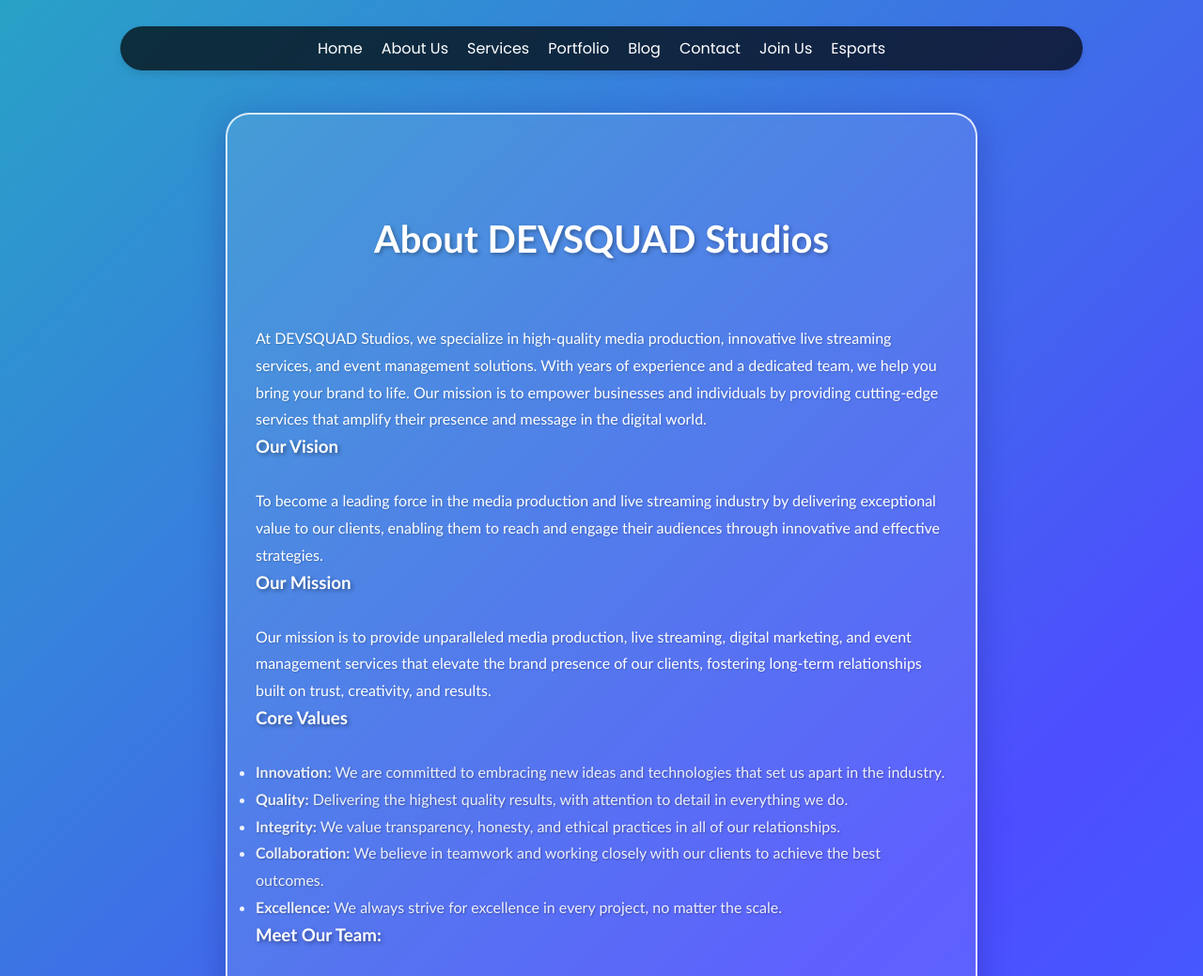
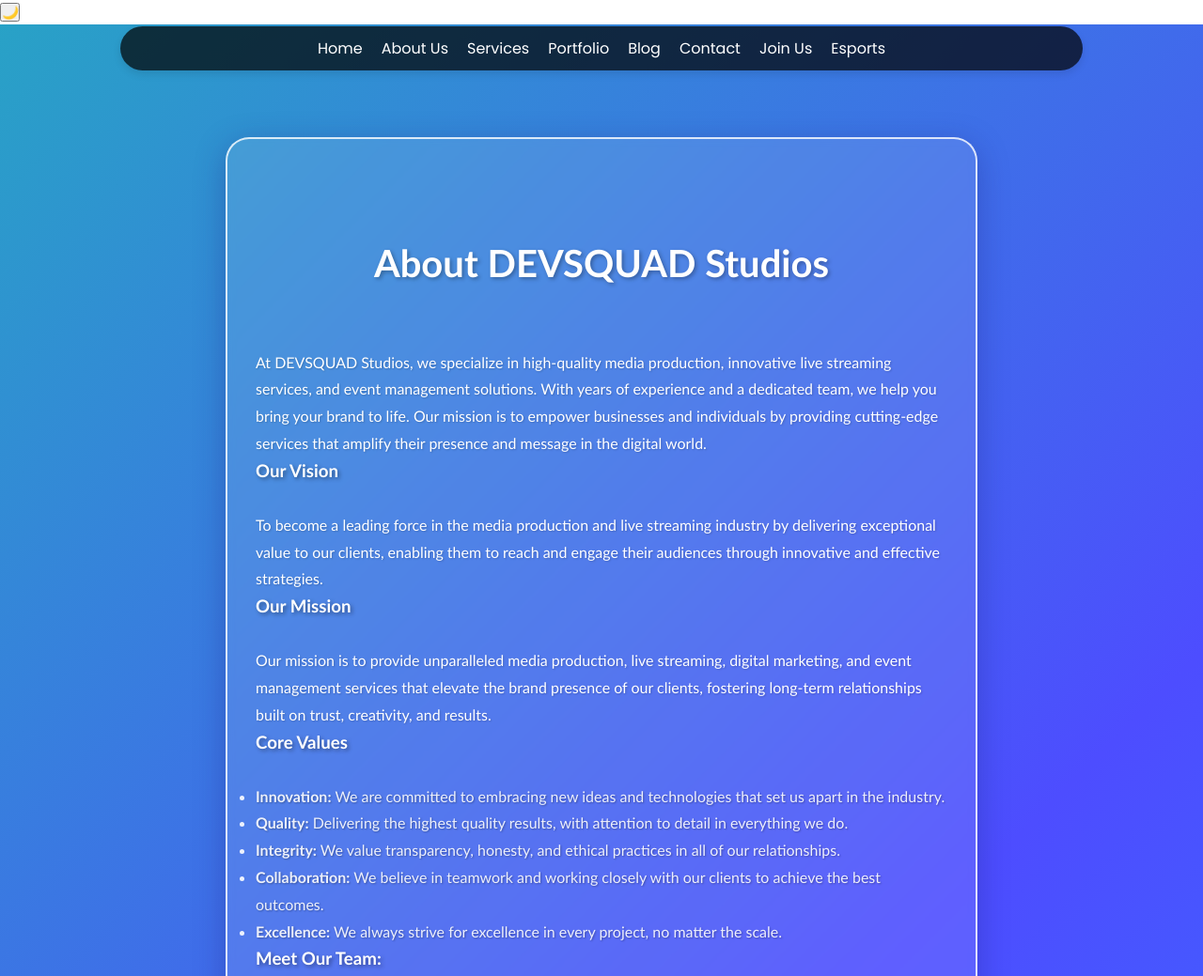
Before and after one commit to Joshwin-James/DEVSQUAD, a website: page aboutus.html in a window 1280 px wide. Shown: the top 1039 px of the page at 94% size. Drawn offline with nearby package versions, Linux system fonts and the light colour scheme.

Commit message:
Update aboutus.html

```diff
--- a/aboutus.html
+++ b/aboutus.html
@@ -8,9 +8,13 @@
     <link href="https://fonts.googleapis.com/css2?family=Poppins:wght@400;600;800&family=Open+Sans:wght@400;600&display=swap" rel="stylesheet">
     <link rel="stylesheet" href="style.css">
     <link href="https://cdn.jsdelivr.net/npm/aos@2.3.4/dist/aos.css" rel="stylesheet">
+    <script src="theme.js" defer></script>
 </head>
 
 <body>
+    <button id="theme-toggle" aria-label="Toggle dark mode">
+        <i class="theme-icon">🌙</i>
+    </button>
     <!-- Navigation Bar with proper spacing -->
     <nav class="navbar ">
         <ul class="nav-links">
```
